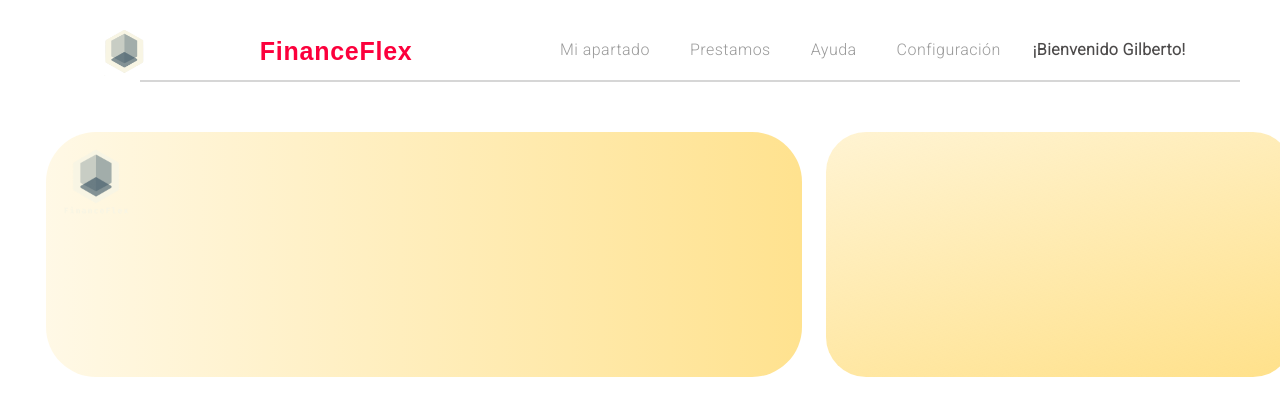
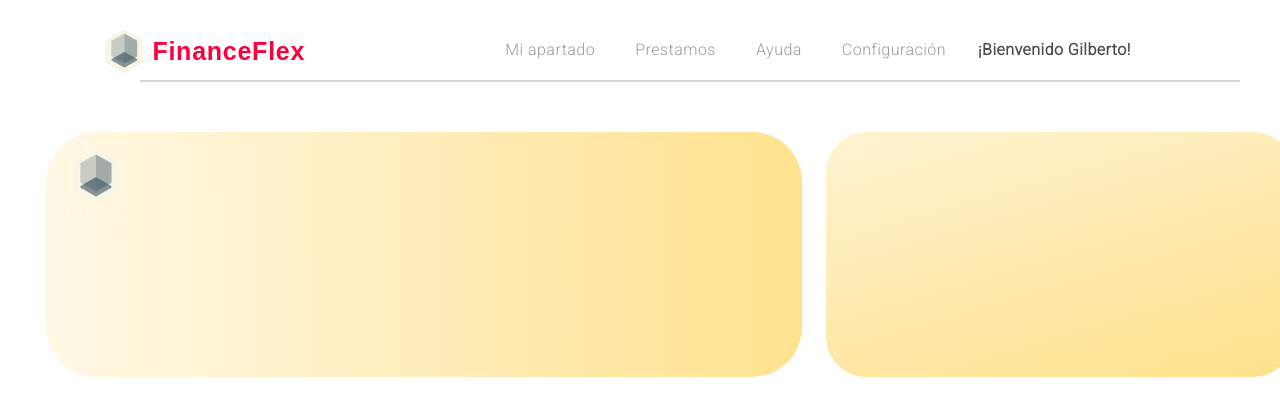
Before and after one commit to GilbertoMV/FinanceFlex, a PHP site: page /main.html in a window 1280 px wide. Shown: the top 419 px of the page. Run offline with PHP 8.4, Linux system fonts and the light colour scheme; some libraries are stand-ins or nearby versions; some web fonts are replaced.

Commit message:
update navbar

```diff
--- a/public/css/main.css
+++ b/public/css/main.css
@@ -130,7 +130,7 @@ nav a:hover{
 .container ul li{
     list-style-type: none;
     display: inline-block;
-    left: 20px;
+    left: 180px;
     padding: 8px 12px;
     position: relative;
 }
@@ -161,7 +161,6 @@ nav a:hover{
     background-color: #ffffff;
     display: flex;
     flex-flow: row wrap;
-    justify-content: space-between;
     align-items: center;
     color:#9A9A9A;
 }
```
